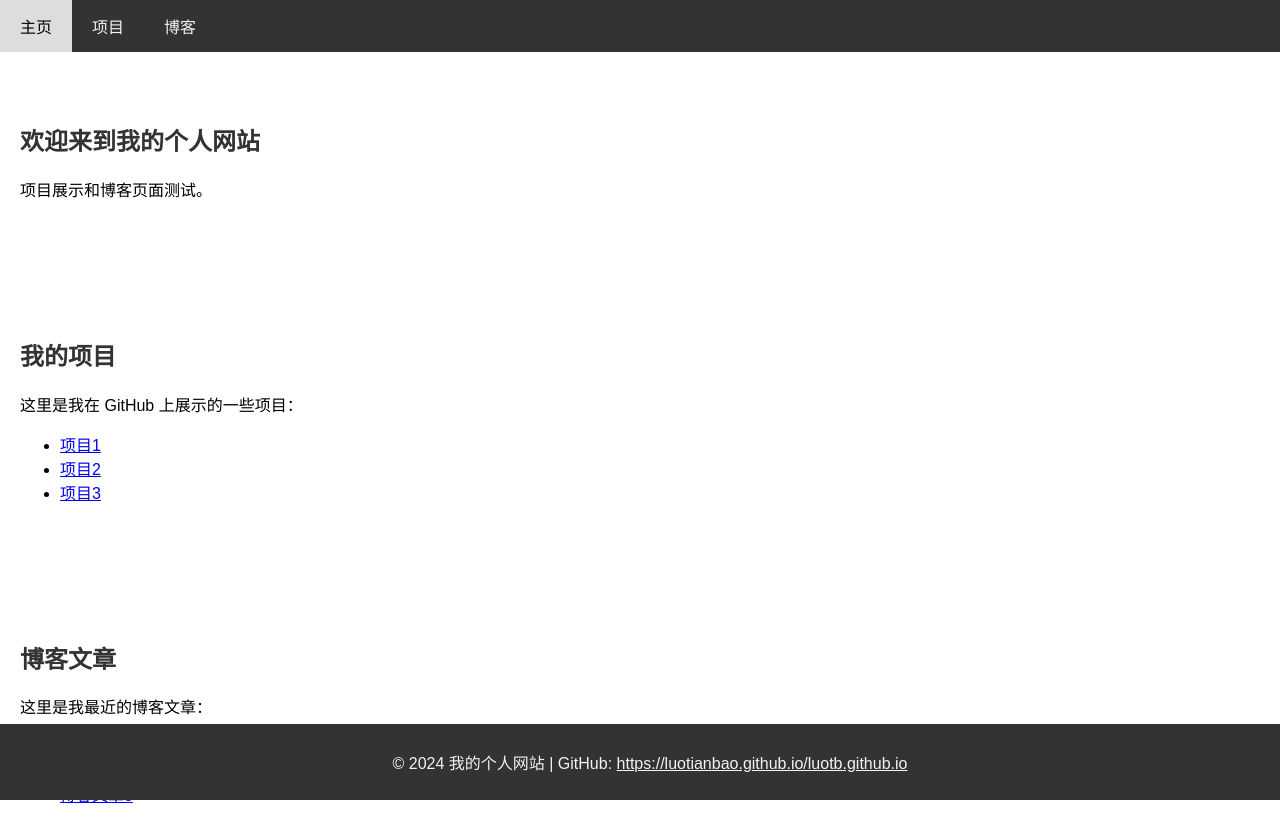
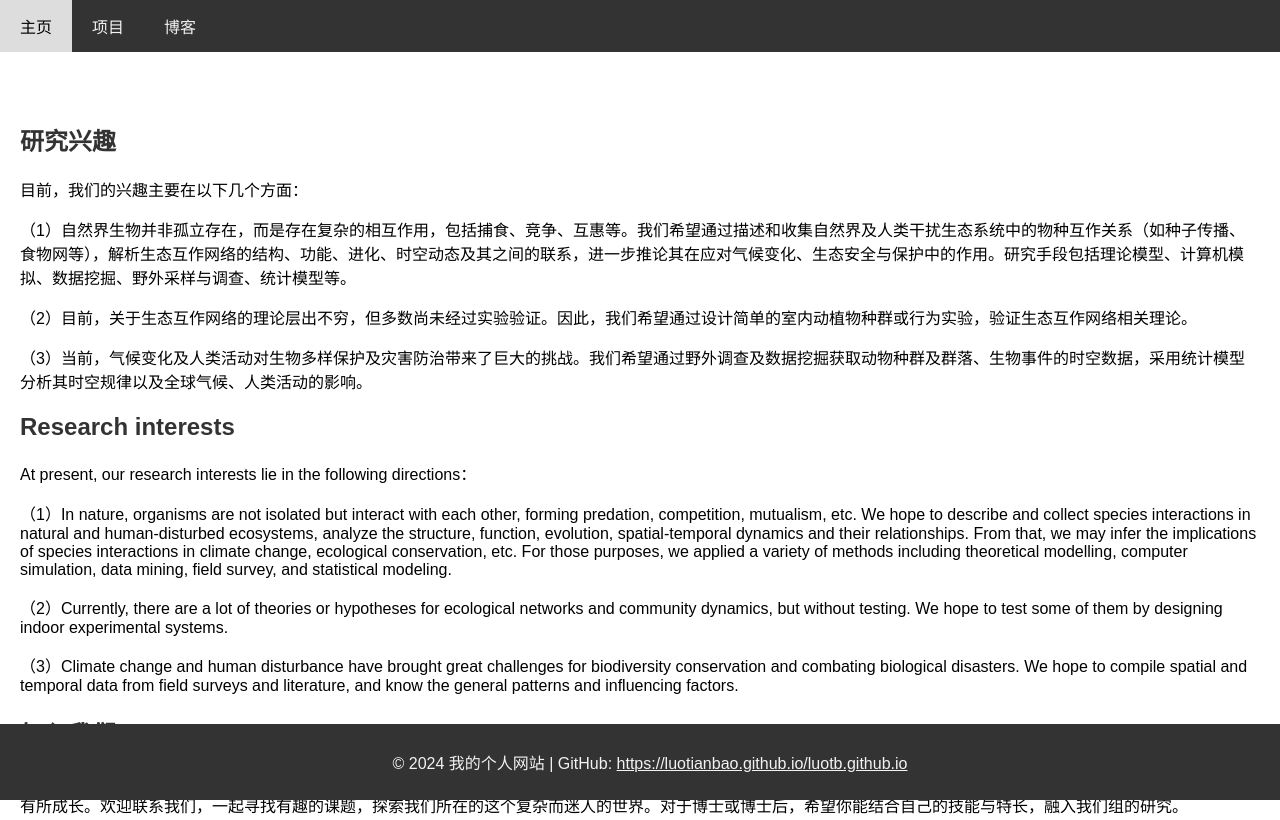
Before and after one commit to luotianbao/luotb.github.io, a plain HTML site: page index.html in a window 1280 px wide. Shown: the top 820 px of the page. Drawn offline with Linux system fonts and the light colour scheme.

Commit message:
Update index.html

```diff
--- a/index.html
+++ b/index.html
@@ -67,8 +67,18 @@
 
     <!-- 主页部分 -->
     <section id="home">
-        <h1>欢迎来到我的个人网站</h1>
-        <p>项目展示和博客页面测试。</p>
+        <h1>研究兴趣</h1>
+        <p>目前，我们的兴趣主要在以下几个方面：</p>
+        <p>（1）自然界生物并非孤立存在，而是存在复杂的相互作用，包括捕食、竞争、互惠等。我们希望通过描述和收集自然界及人类干扰生态系统中的物种互作关系（如种子传播、食物网等），解析生态互作网络的结构、功能、进化、时空动态及其之间的联系，进一步推论其在应对气候变化、生态安全与保护中的作用。研究手段包括理论模型、计算机模拟、数据挖掘、野外采样与调查、统计模型等。</p>
+        <p>（2）目前，关于生态互作网络的理论层出不穷，但多数尚未经过实验验证。因此，我们希望通过设计简单的室内动植物种群或行为实验，验证生态互作网络相关理论。</p>
+        <p>（3）当前，气候变化及人类活动对生物多样保护及灾害防治带来了巨大的挑战。我们希望通过野外调查及数据挖掘获取动物种群及群落、生物事件的时空数据，采用统计模型分析其时空规律以及全球气候、人类活动的影响。</p>
+        <h1>Research interests</h1>
+        <p>At present, our research interests lie in the following directions：</p>
+        <p>（1）In nature, organisms are not isolated but interact with each other, forming predation, competition, mutualism, etc. We hope to describe and collect species interactions in natural and human-disturbed ecosystems, analyze the structure, function, evolution, spatial-temporal dynamics and their relationships. From that, we may infer the implications of species interactions in climate change, ecological conservation, etc. For those purposes, we applied a variety of methods including theoretical modelling, computer simulation, data mining, field survey, and statistical modeling.</p>
+        <p>（2）Currently, there are a lot of theories or hypotheses for ecological networks and community dynamics, but without testing. We hope to test some of them by designing indoor experimental systems.</p>
+        <p>（3）Climate change and human disturbance have brought great challenges for biodiversity conservation and combating biological disasters. We hope to compile spatial and temporal data from field surveys and literature, and know the general patterns and influencing factors.</p>
+        <h1>加入我们</h1>
+        <p>我们现在是一个小团队，将来大概率也会是。无论你擅长统计、数学、编程，还是热爱野外工作、实验，只要愿意努力和学习，且有一颗好奇心，我相信你都能在这个小团队中有所成长。欢迎联系我们，一起寻找有趣的课题，探索我们所在的这个复杂而迷人的世界。对于博士或博士后，希望你能结合自己的技能与特长，融入我们组的研究。</p>
     </section>
 
     <!-- 项目展示部分 -->
@@ -95,7 +105,7 @@
 
     <!-- 页脚 -->
     <footer>
-        <p>&copy; 2024 我的个人网站 | GitHub: <a href="https://github.com/你的用户名" style="color: #f2f2f2;">https://luotianbao.github.io/luotb.github.io</a></p>
+        <p>&copy; 2024 我的个人网站 | GitHub: <a href="https://luotianbao.github.io/luotb.github.io" style="color: #f2f2f2;">https://luotianbao.github.io/luotb.github.io</a></p>
     </footer>
 
 </body>
```
